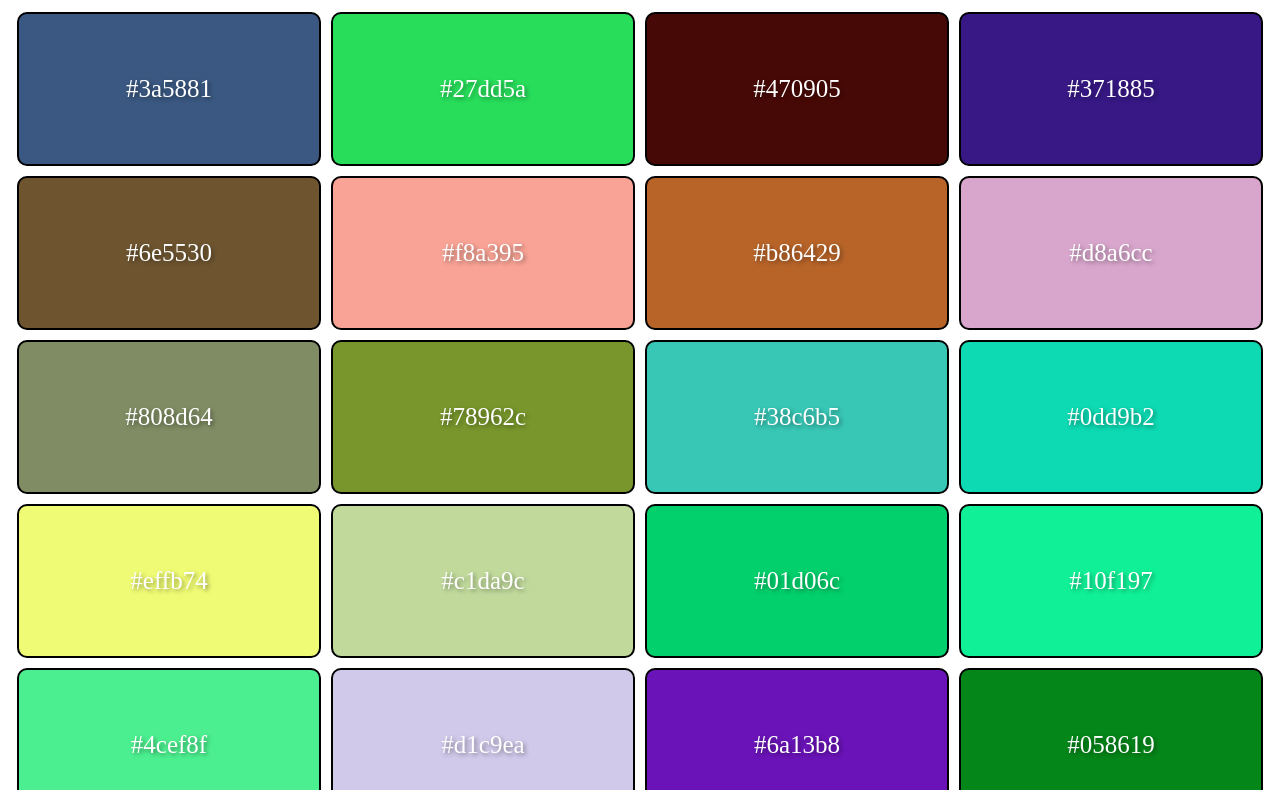
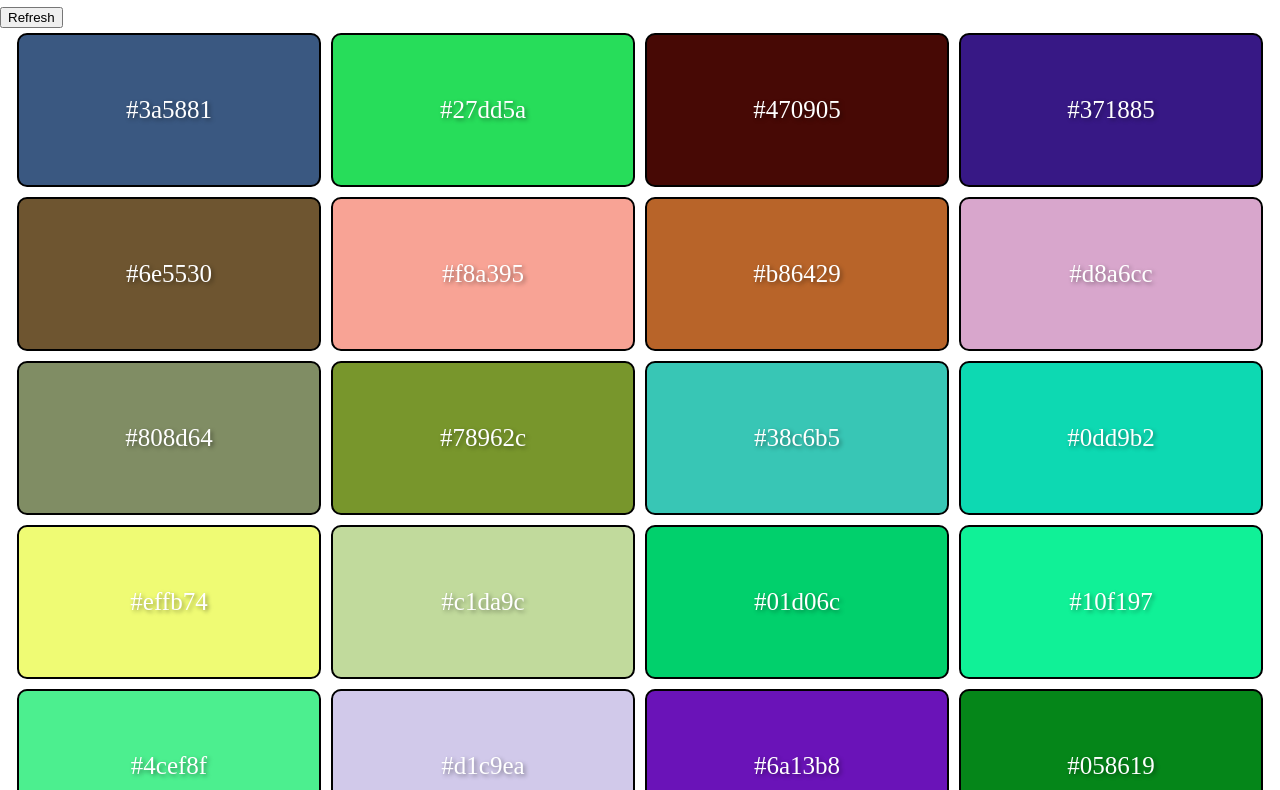
Before and after one commit to AlexandraPapadopol/Random-Color-Generator, a plain HTML site: page index.html in a window 1280 px wide. Shown: the part 73-863 px from the top of the page. Drawn offline with Linux system fonts and the light colour scheme.

Commit message:
Update index.html

```diff
--- a/index.html
+++ b/index.html
@@ -9,6 +9,7 @@
 </head>
 <body>
     <h1>Random Color Generator</h1>
+    <button id="refresh-button" type="button">Refresh</button>
     <div class="container"></div>
     <script src="index.js"></script>
 </body>
```
